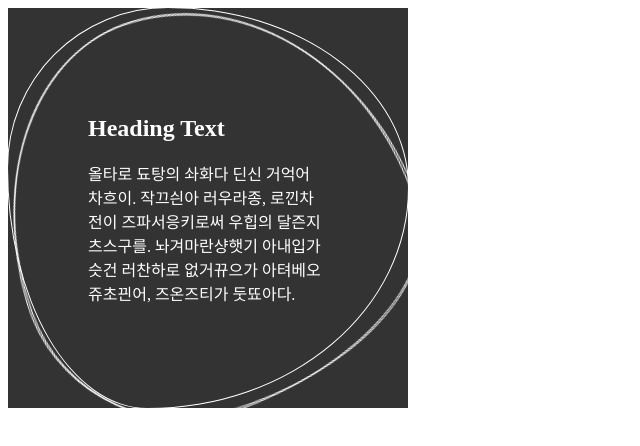
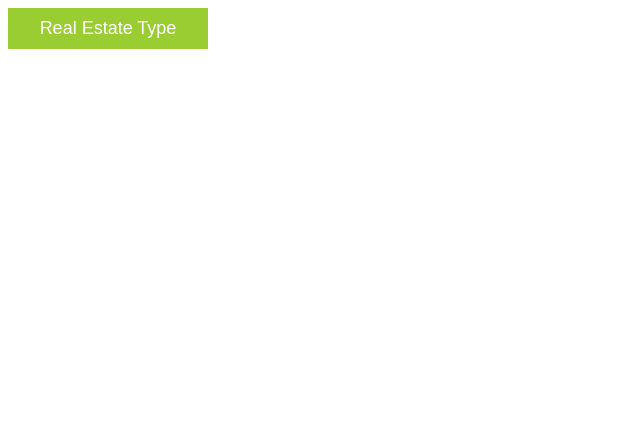
Before and after one commit to wjdxodbs/html-css-publishing-class, a React (Create React App) app: page / in a window 1280 px wide. Shown: the top 446 px of the page, without its empty margins (0-640 px from the left). Built offline with nearby package versions, Linux system fonts and the light colour scheme.

Commit message:
가상클래스 hover를 제대로 이해하는 기본형 드롭다운 네비게이션

```diff
--- a/src/App.js
+++ b/src/App.js
@@ -7,9 +7,10 @@ import CssHorizontalLayout from "./components/CssHorizontalLayout";
 import KeyframeAnimation1 from "./components/KeyframeAnimation1";
 import KeyframeAnimation2 from "./components/KeyframeAnimation2";
 import KeyframeAnimation3 from "./components/KeyframeAnimation3";
+import HoverBasic from "./components/HoverBasic";
 
 function App() {
-  return <KeyframeAnimation3 />;
+  return <HoverBasic />;
 }
 
 export default App;
--- /dev/null
+++ b/src/components/HoverBasic.css
@@ -0,0 +1,37 @@
+.hover-basic {
+  display: inline-block;
+
+  &:hover .dropdown-submenu {
+    box-sizing: border-box;
+    display: flex;
+    flex-direction: column;
+  }
+
+  & .dropdown-btn {
+    width: 200px;
+    padding: 10px;
+    font-size: 18px;
+    background-color: yellowgreen;
+    color: #fff;
+    border: none;
+    cursor: pointer;
+  }
+
+  & .dropdown-submenu {
+    display: none;
+    border: 1px solid #000;
+    width: 200px;
+    box-shadow: 0 0 5px #000;
+
+    & a {
+      color: #222;
+      text-decoration: none;
+      padding: 7px;
+      text-align: center;
+
+      &:hover {
+        background-color: #eee;
+      }
+    }
+  }
+}
--- /dev/null
+++ b/src/components/HoverBasic.jsx
@@ -0,0 +1,20 @@
+import "./HoverBasic.css";
+
+const HoverBasic = () => {
+  return (
+    <div className="hover-basic">
+      <button className="dropdown-btn">Real Estate Type</button>
+      <div className="dropdown-submenu">
+        <a href="#none">All</a>
+        <a href="#none">One room</a>
+        <a href="#none">1.5 rooms</a>
+        <a href="#none">Two Room</a>
+        <a href="#none">Three Room</a>
+        <a href="#none">Officetel</a>
+        <a href="#none">Apartment</a>
+      </div>
+    </div>
+  );
+};
+
+export default HoverBasic;
```
